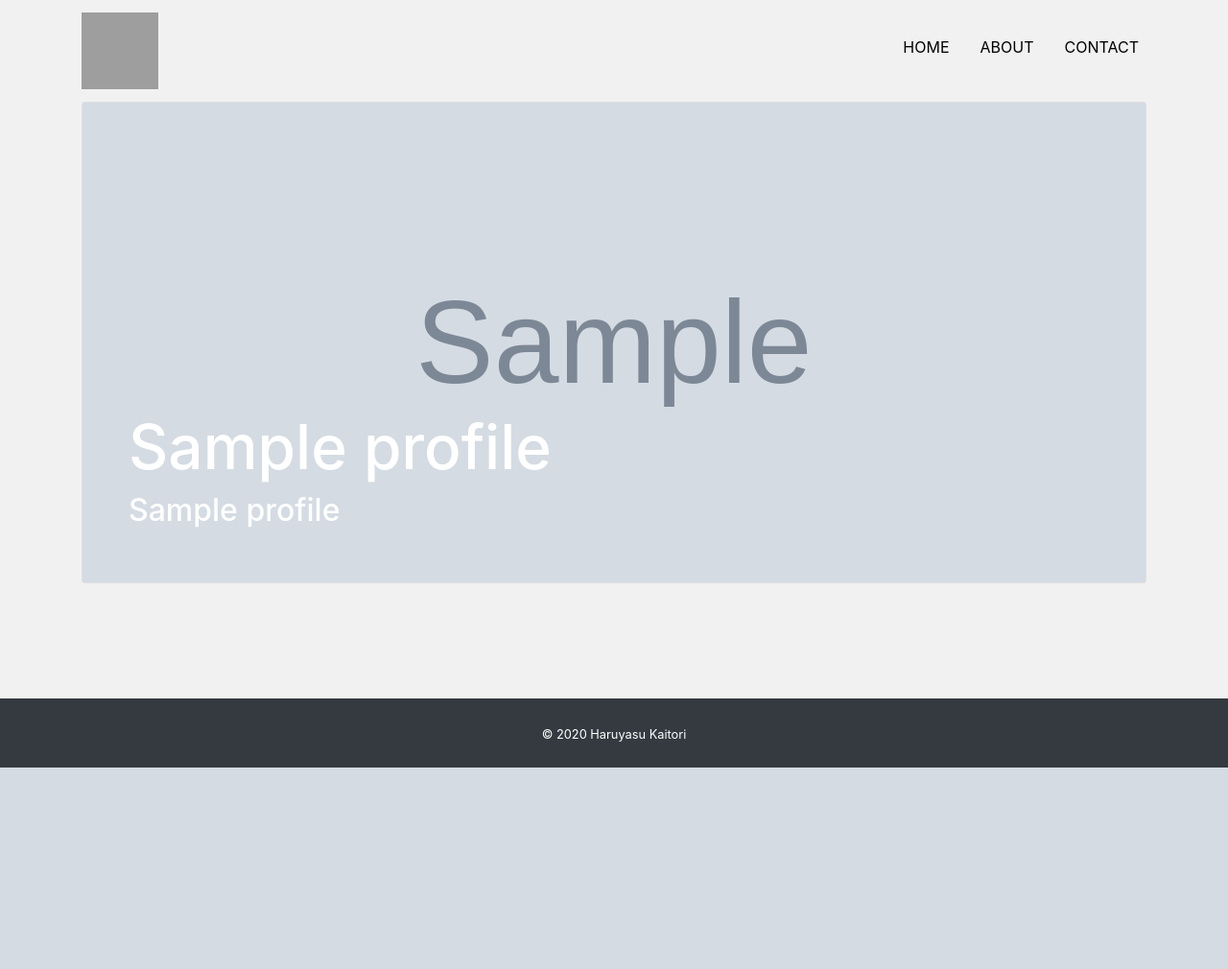
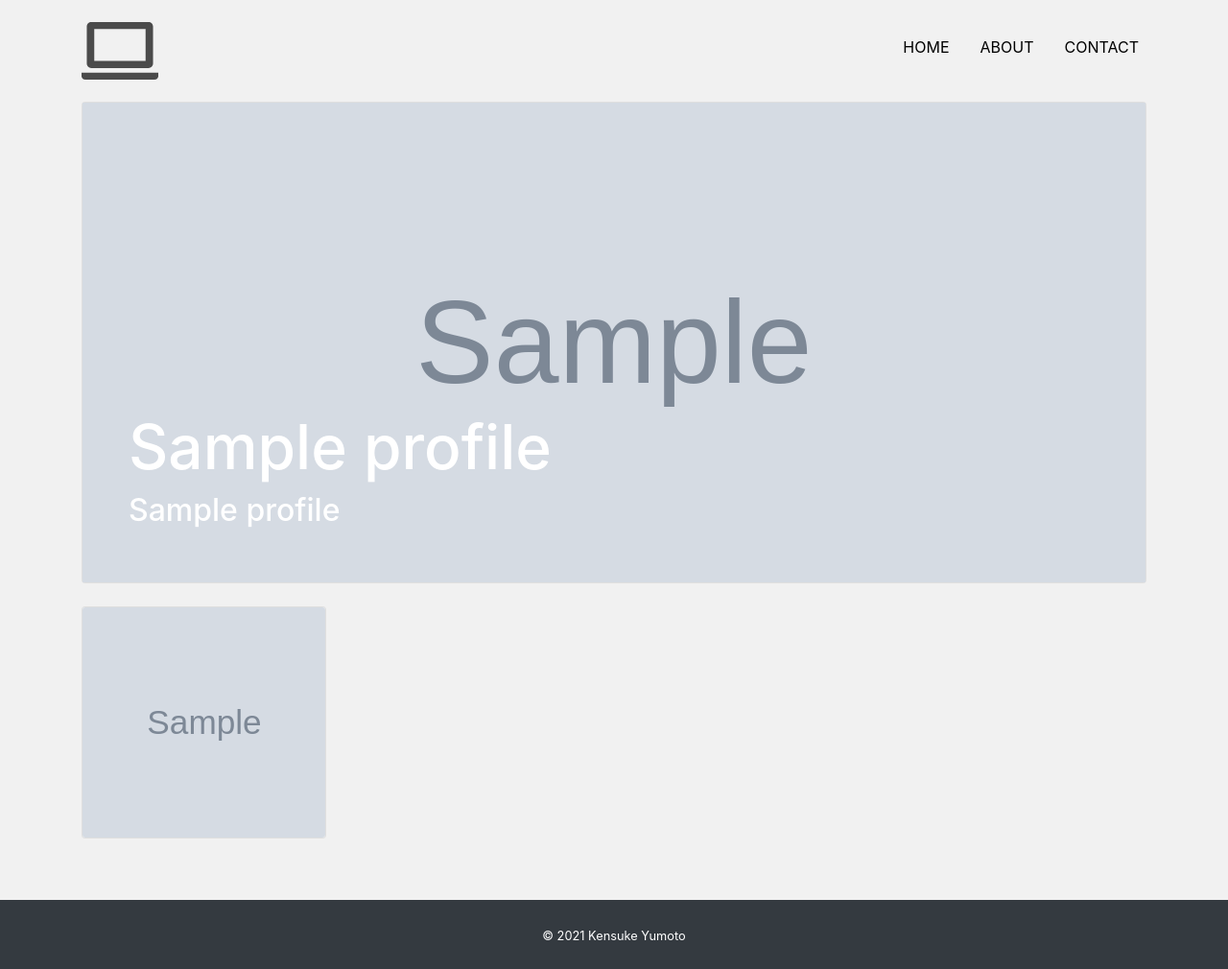
Before and after one commit to tech-keny/kensuke_yumoto_portfolio, a Django app: page / in a window 1280 px wide. Shown: the whole page at 96% size. Before the commit the page ends 800 px from the top, so only its background shows below. Run offline with Django 3.2, Linux system fonts and the light colour scheme; tables that the repository leaves empty hold one stand-in row (values such as "Sample post"); grey boxes marked "Sample" are stand-in pictures; some libraries are stand-ins or nearby versions; grey boxes are pictures that could not be loaded.

Commit message:
6月２８日（18:30更新）

```diff
--- a/app/admin.py
+++ b/app/admin.py
@@ -1,4 +1,5 @@
 from django.contrib import admin
-from .models import Profile
+from .models import Profile, Work
 
 admin.site.register(Profile)
+admin.site.register(Work)
--- a/app/models.py
+++ b/app/models.py
@@ -17,3 +17,15 @@ class Profile(models.Model):
 
     def __str__(self):
         return self.name
+
+class Work(models.Model):
+    title = models.CharField('タイトル', max_length=100)
+    image = models.ImageField(upload_to='images', verbose_name='イメージ画像')
+    thumbnail = models.ImageField(upload_to='images', verbose_name='サムネイル', null=True, blank=True)
+    skill = models.CharField('スキル', max_length=100)
+    url = models.CharField('URL', max_length=100, null=True, blank=True)
+    created = models.DateField('作成日時')
+    description = models.TextField('説明')
+
+    def __str__(self):
+        return self.title
--- a/app/static/css/style.css
+++ b/app/static/css/style.css
@@ -61,3 +61,32 @@ main {
 .subtitle {
 	font-size: 2rem;
 }
+
+.work-thumbnail {
+	overflow: hidden;
+	position: relative;
+}
+
+.work-img {
+	object-fit: cover;
+	height: 240px;
+}
+
+.work-title {
+	width: 100%;
+	position: absolute;
+	bottom: 0;
+	left: 0;
+	color: white;
+	font-weight: bold;
+	padding: 10px 15px;
+	opacity: 0;
+	background-color: rgb(238, 108, 77, 0.8);
+	transform: translateY(70px);
+	transition: all 0.2s ease-in-out;
+}
+
+.work-thumbnail:hover .work-title {
+	transform: translateY(0px);
+	opacity: 1;
+}
--- a/app/templates/app/base.html
+++ b/app/templates/app/base.html
@@ -40,7 +40,7 @@
     </main>
 
     <footer class="py-4 bg-dark text-center">
-        <small class="text-white">&copy; 2020 Haruyasu Kaitori</small>
+        <small class="text-white">&copy; 2021 Kensuke Yumoto</small>
     </footer>
 
     {% block extra_js %}
--- a/app/templates/app/index.html
+++ b/app/templates/app/index.html
@@ -10,4 +10,22 @@
     </div>
 </div>
 
+<div class="row mb-5">
+    {% for work in work_data %}
+        <div class="col-6 col-md-3 mb-3">
+            <div class="card work-thumbnail">
+                {% if work.thumbnail %}
+                    <img class="work-img" src="{{ work.thumbnail.url }}" alt="">
+                {% else %}
+                    <img class="work-img" src="{{ work.image.url }}" alt="">
+                {% endif %}
+                <div class="work-title text-center">
+                    <p class="mb-0">{{ work.title }}</p>
+                </div>
+                <a class="stretched-link work" href=""></a>
+            </div>
+        </div>
+    {% endfor %}
+</div>
+
 {% endblock %}
--- a/app/views.py
+++ b/app/views.py
@@ -1,6 +1,6 @@
 from django.views.generic import View
 from django.shortcuts import render
-from .models import Profile
+from .models import Profile,Work
 
 
 class IndexView(View):
@@ -8,6 +8,8 @@ class IndexView(View):
         profile_data = Profile.objects.all()
         if profile_data.exists():
             profile_data = profile_data.order_by("-id")[0]
+        work_data = Work.objects.order_by("-id")
         return render(request, 'app/index.html', {
             'profile_data': profile_data,
+            'work_data': work_data
         })
```
Also changed, not shown: app/migrations/0001_initial.py (added), app/migrations/0002_work.py (added), app/static/img/logo.svg (added).
